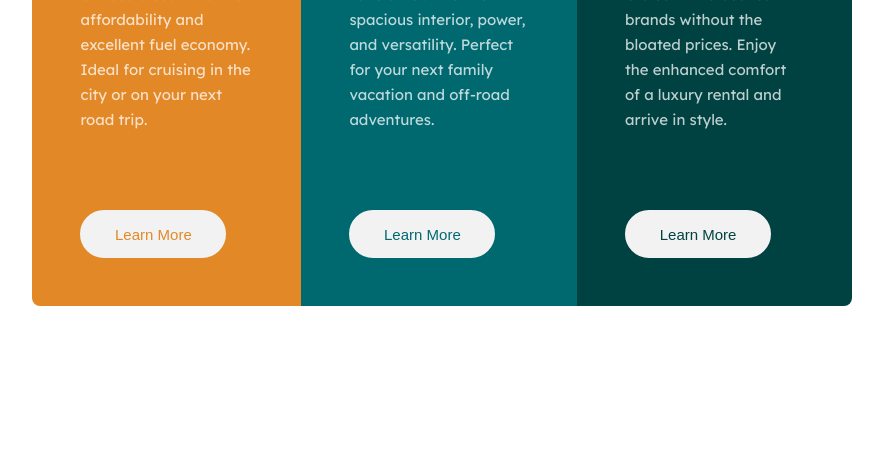
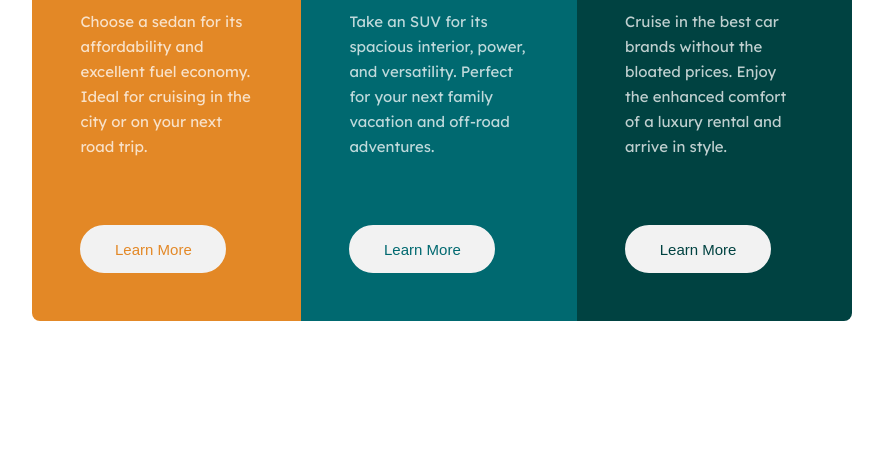
Before and after one commit to JIH7/three-column-preview, a website: page index.html in a window 1280 px wide. Shown: the part 350-800 px from the top of the page, without its empty margins (198-1081 px from the left). Drawn offline with Linux system fonts and the light colour scheme.

Commit message:
centered on screen

```diff
--- a/style.scss
+++ b/style.scss
@@ -120,7 +120,7 @@ button {
         flex-direction: row;
         height: 100vh;
 
-        padding: 18vh 18vw;
+        padding: 21.375vh 18vw 16.125vh 18vw;
     }
 
     section {
```
Also changed, not shown: style.css.
